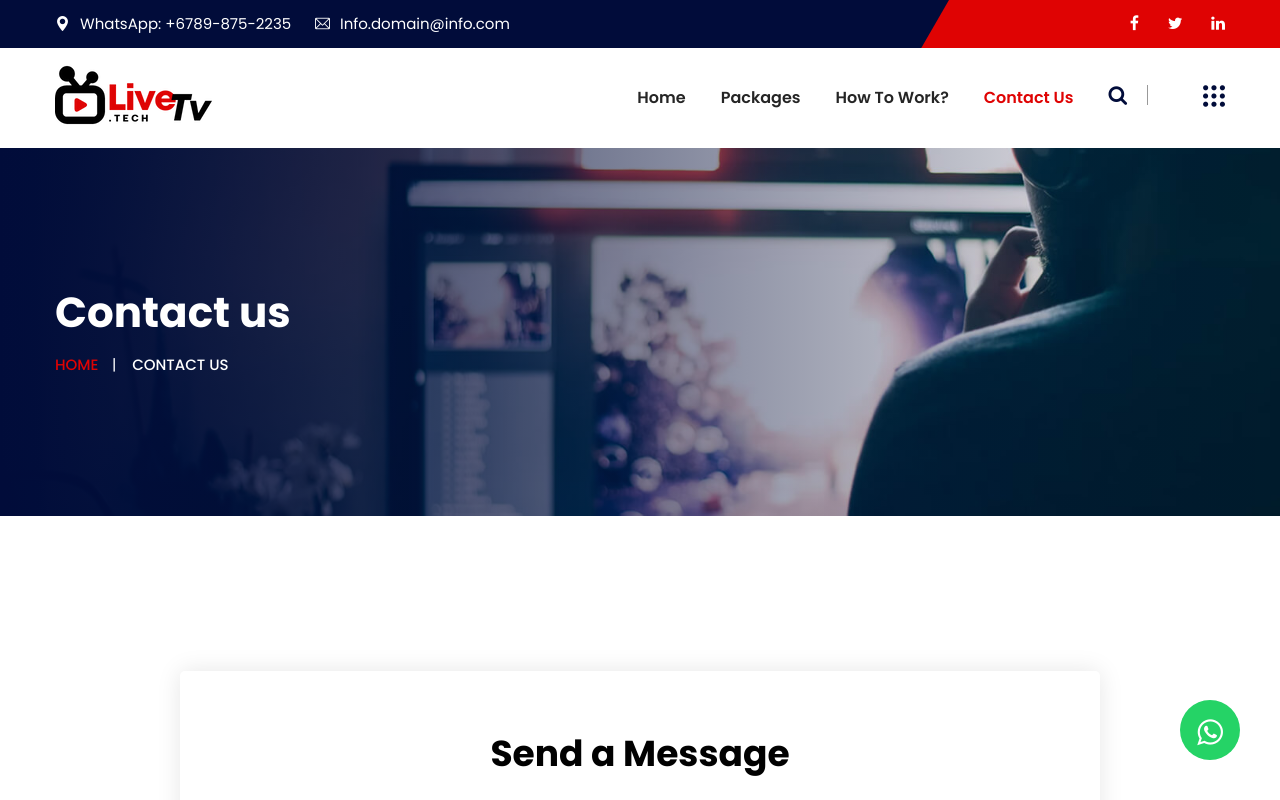
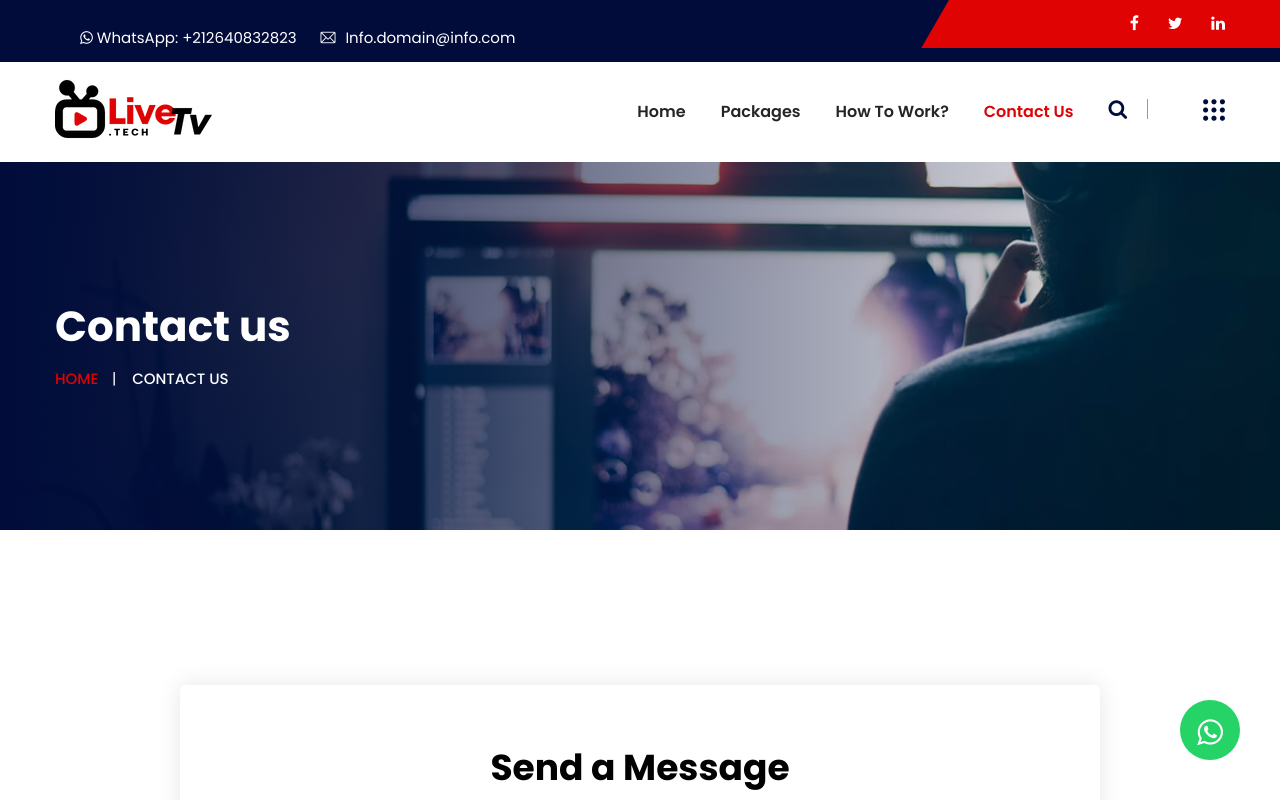
Before and after one commit to abssane/tvlive.github.io, a plain HTML site: page contact.html in a window 1280 px wide. Shown: the top 800 px of the page. Drawn offline with Linux system fonts and the light colour scheme.

Commit message:
Update contact.html

```diff
--- a/contact.html
+++ b/contact.html
@@ -42,9 +42,9 @@
             <div class="pull-left">
               <ul class="info">
                 <li>
-                  <a href="tel:+6789-875-2235"
-                    ><span class="icon flaticon-maps-and-flags"></span>WhatsApp:
-                    +6789-875-2235</a
+                  <a href="https://wa.me/+212640832823" target="_blank"
+                    ><i class="fa fa-whatsapp whatsapp-icon"></i> WhatsApp:
+                    +212640832823</a
                   >
                 </li>
                 <li>
```
